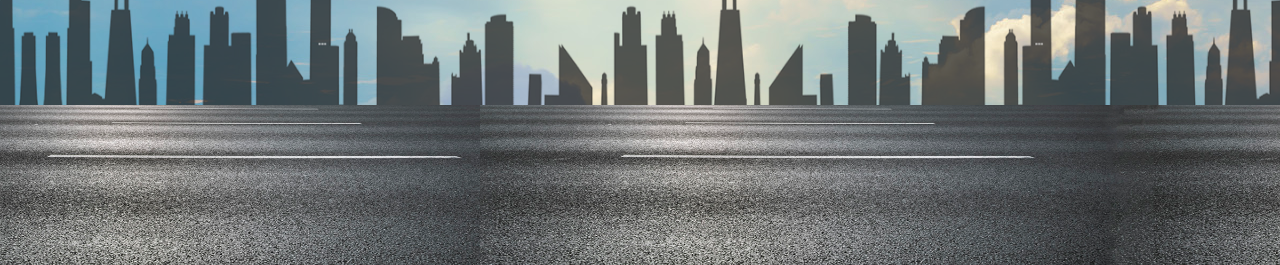
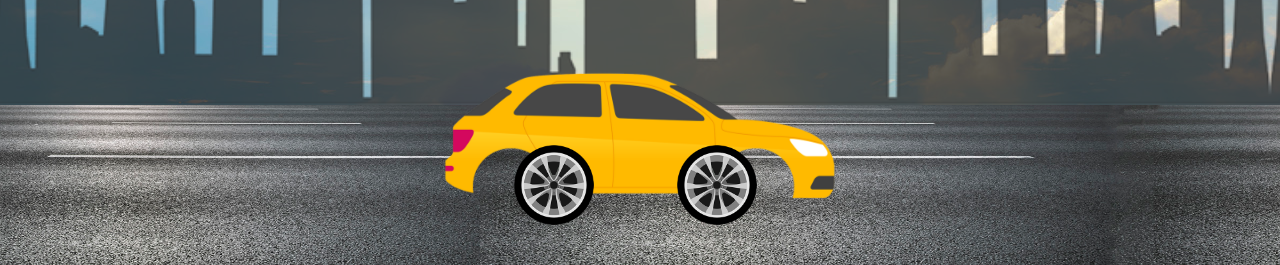
Before and after one commit to ShyamanthaPerera/internet-technologies-assignment-04, a plain HTML site: page case_06/case_06.html in a window 1280 px wide. Shown: the part 535-800 px from the top of the page. Drawn offline with Linux system fonts and the light colour scheme.

Commit message:
Case 06 Done

```diff
--- a/case_06/case_06.css
+++ b/case_06/case_06.css
@@ -48,7 +48,7 @@ section:nth-child(2){
 }
 
 section:nth-child(2)>div{
-    height: 20vh;
+    height: 50vh;
     width: 100vw;
 
     background: url("assets/images/city.png");
@@ -68,3 +68,71 @@ section:nth-child(2)>div{
         transform: translateX(-100%);
     }
 }
+
+div>div:first-child{
+
+    height: 150px;
+    width: 400px;
+
+    top: 0;
+    bottom: -70vh;
+    right: 0;
+    left: 0;
+    margin: auto;
+
+    position: absolute;
+
+    background: url("assets/images/car.png");
+    background-position: center;
+    background-repeat: no-repeat;
+    background-size: cover;
+}
+
+div>div:nth-child(2){
+    height: 80px;
+    aspect-ratio: 1/1;
+
+    top: 0;
+    bottom: -80vh;
+    right: 0;
+    left: -13.5vw;
+    margin: auto;
+
+    position: absolute;
+
+    background: url("assets/images/wheel.png");
+    background-position: center;
+    background-repeat: no-repeat;
+    background-size: cover;
+
+    animation: wheel 2s infinite linear;
+}
+
+div>div:nth-child(3){
+    height: 80px;
+    aspect-ratio: 1/1;
+
+    top: 0;
+    bottom: -80vh;
+    right: 0;
+    left: 12vw;
+    margin: auto;
+
+    position: absolute;
+
+    background: url("assets/images/wheel.png");
+    background-position: center;
+    background-repeat: no-repeat;
+    background-size: cover;
+
+    animation: wheel 2s infinite linear;
+}
+
+@keyframes wheel {
+    from{
+        transform: rotate(0deg);
+    }
+    to{
+        transform: rotate(360deg);
+    }
+}
--- a/case_06/case_06.html
+++ b/case_06/case_06.html
@@ -23,6 +23,13 @@
     <div></div>
     <div></div>
   </section>
+
+    <div>
+        <div></div>
+        <div></div>
+        <div></div>
+    </div>
+
 </main>
 </body>
 </html>
```
